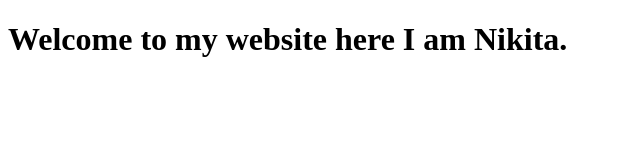
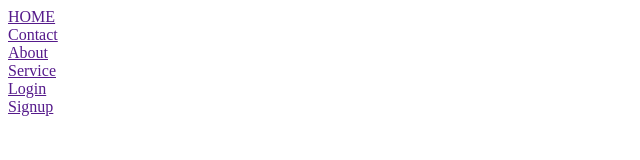
Before and after one commit to KAMESHWARSAH/git-project, a plain HTML site: page index.html in a window 1280 px wide. Shown: the whole page, without its empty margins (0-640 px from the left). Drawn offline with Linux system fonts and the light colour scheme.

Commit message:
added about page

```diff
--- a/index.html
+++ b/index.html
@@ -9,9 +9,15 @@
 </head>
 
 <body>
-    <h1>
-        Welcome to my website here I am Nikita.
-    </h1>
+    <div>
+        <div> <a href="">HOME</a> </div>
+        <div> <a href="">Contact</a> </div>
+        <div> <a href="">About</a> </div>
+        <div> <a href="">Service</a> </div>
+        <div> <a href="">Login</a> </div>
+        <div> <a href="">Signup</a> </div>
+
+    </div>
 </body>
 
 </html>
```
Also changed, not shown: about.html (+15 -0 lines).
